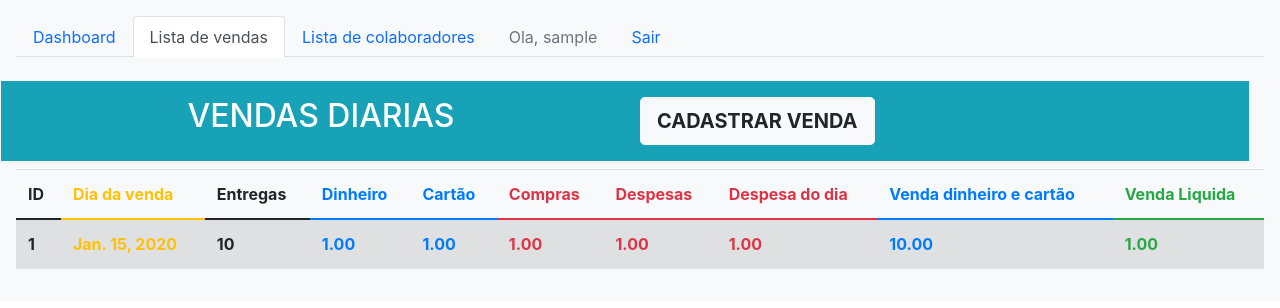
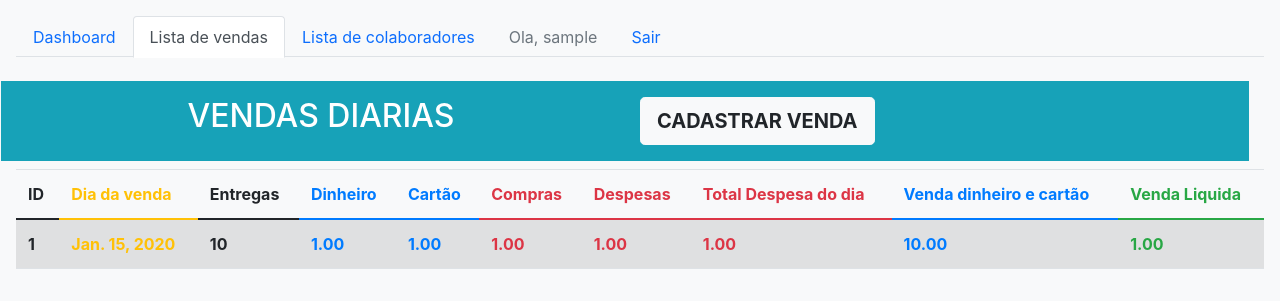
Before and after one commit to paulo9405/gestao_acai_django, a Django app: page /venda_list/ in a window 1280 px wide. Shown: the top 308 px of the page. Run offline with Django 3.2, Linux system fonts and the light colour scheme; a user stored in the database is signed in; tables that the repository leaves empty hold one stand-in row (values such as "Sample post"); some libraries are stand-ins or nearby versions.

Commit message:
#ACAI-35 refatorando despesa.

```diff
--- a/core/templates/core/venda_list.html
+++ b/core/templates/core/venda_list.html
@@ -56,7 +56,7 @@
                 <th scope="col" class="text-primary">Cartão</th>
                 <th scope="col" class="text-danger">Compras</th>
                 <th scope="col" class="text-danger">Despesas</th>
-                <th scope="col" class="text-danger">Despesa do dia</th>
+                <th scope="col" class="text-danger">Total Despesa do dia</th>
                 <th scope="col" class="text-primary">Venda dinheiro e cartão</th>
                 <th scope="col" class="text-success">Venda Liquida</th>
                 </tr>
```
